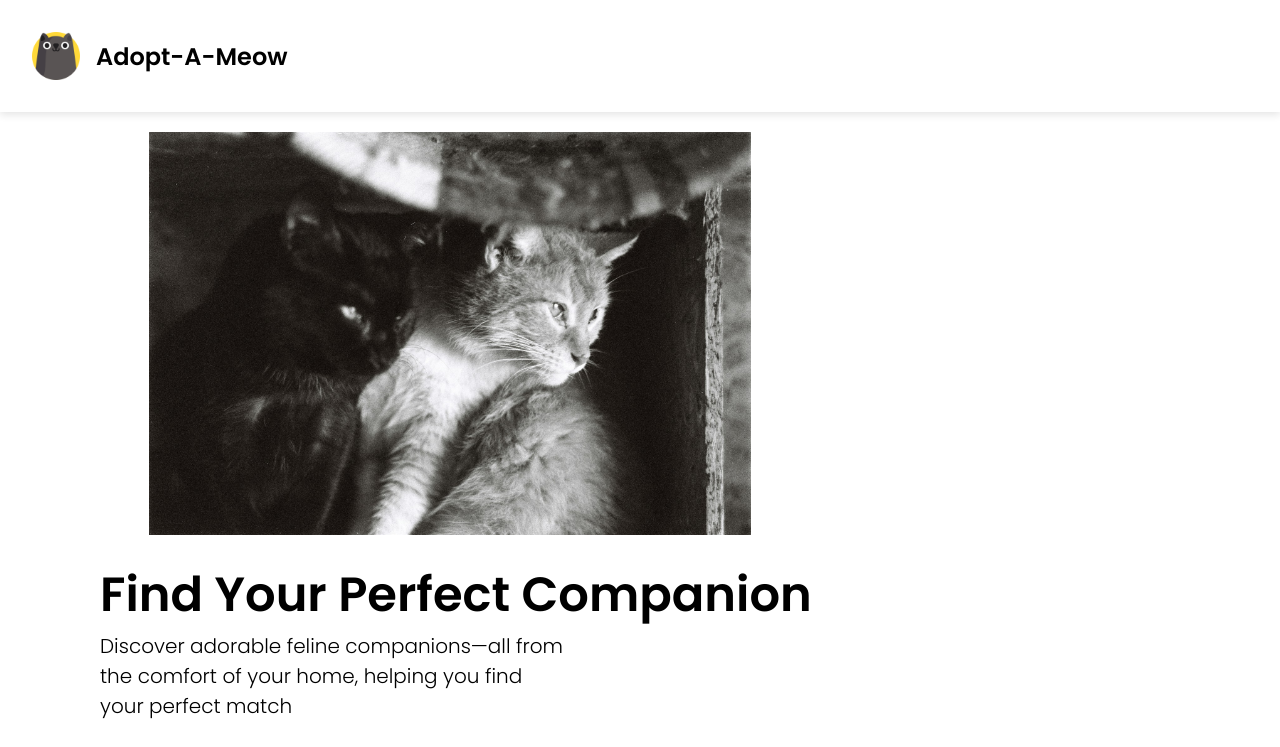
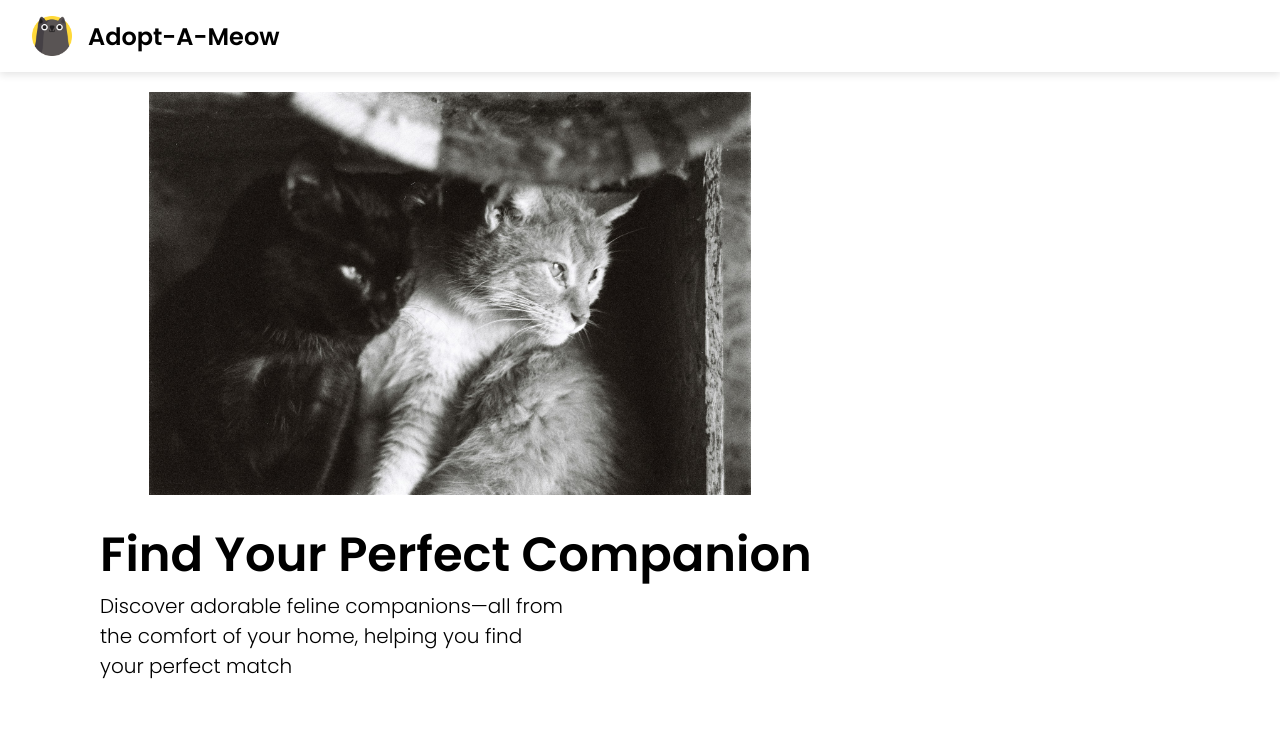
Before and after one commit to jenieg/experiences-page, a React (Vite) app: page / in a window 1280 px wide. Shown: the top 747 px of the page. Built offline with nearby package versions, Linux system fonts and the light colour scheme.

Commit message:
fixed nav bar sizing

```diff
--- a/src/components/navbar.css
+++ b/src/components/navbar.css
@@ -1,11 +1,11 @@
 nav {
-    padding: 2rem 2rem;
+    padding: 1rem 2rem;
     box-shadow: 0 3px 7.5px rgba(0, 0, 0, 0.1);
     display: flex;
     align-items: center;
 }
 
 .nav--logo {
-    max-height: 3rem;
+    max-height: 2.5rem;
     margin-right: 1rem;
 }
```
